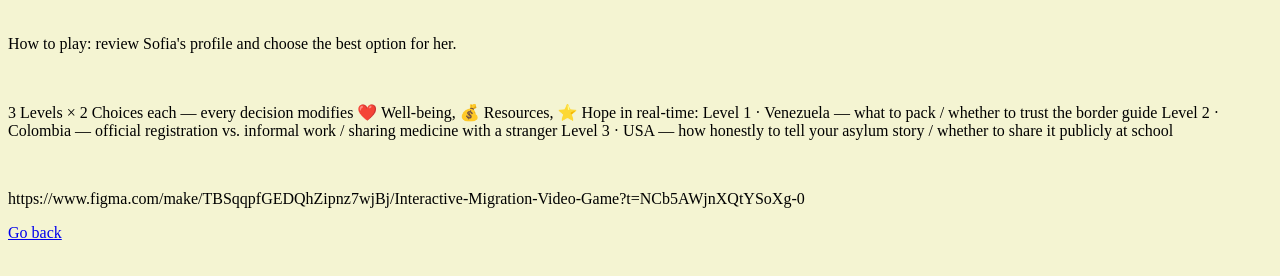
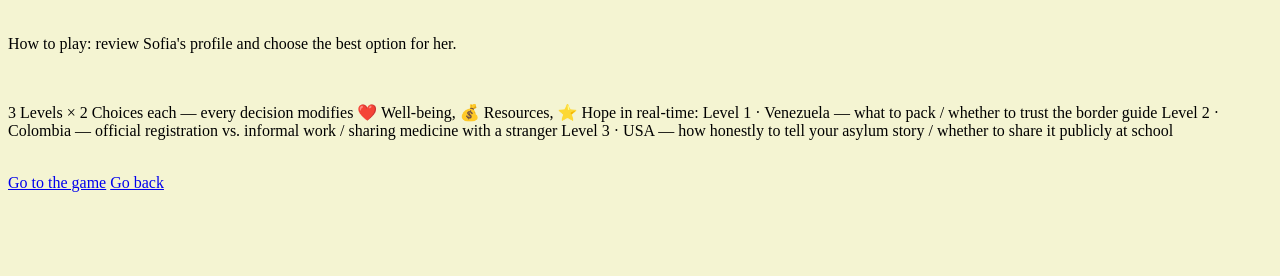
Before and after one commit to anacorrea-22/global_2026, a plain HTML site: page game.html in a window 1280 px wide. Shown: the part 124-400 px from the top of the page. Drawn offline with Linux system fonts and the light colour scheme.

Commit message:
Revise game.html with updated content and links
Updated game instructions and added a link to the game.

```diff
--- a/game.html
+++ b/game.html
@@ -14,7 +14,7 @@
 Level 1 · Venezuela — what to pack / whether to trust the border guide
 Level 2 · Colombia — official registration vs. informal work / sharing medicine with a stranger
 Level 3 · USA — how honestly to tell your asylum story / whether to share it publicly at school</p><br>
-        <p>https://www.figma.com/make/TBSqqpfGEDQhZipnz7wjBj/Interactive-Migration-Video-Game?t=NCb5AWjnXQtYSoXg-0</p>
+        <a href="https://www.figma.com/make/TBSqqpfGEDQhZipnz7wjBj/Interactive-Migration-Video-Game?t=NCb5AWjnXQtYSoXg-0">Go to the game</a>
         <a href="index.html">Go back </a><br>
     </body>
 
```
